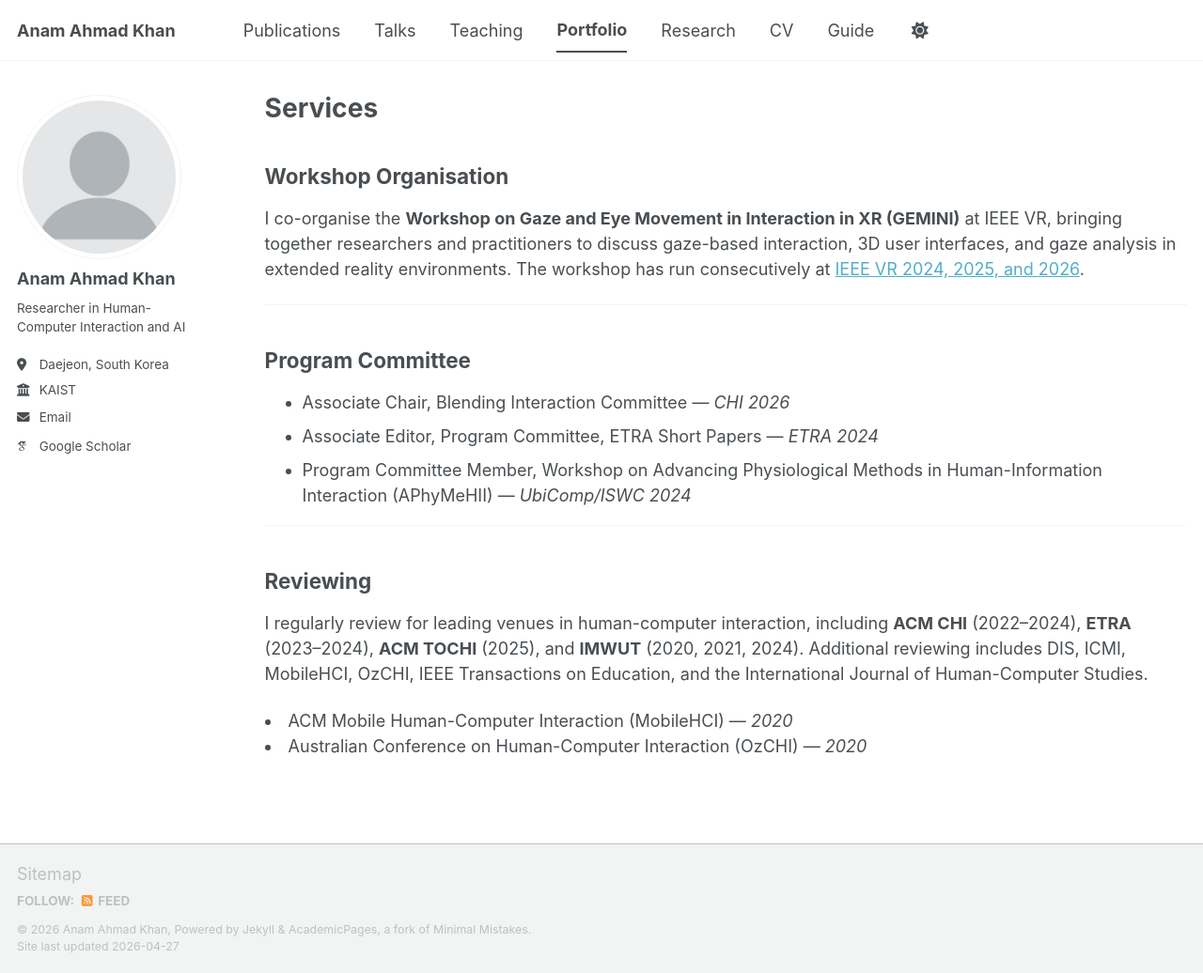
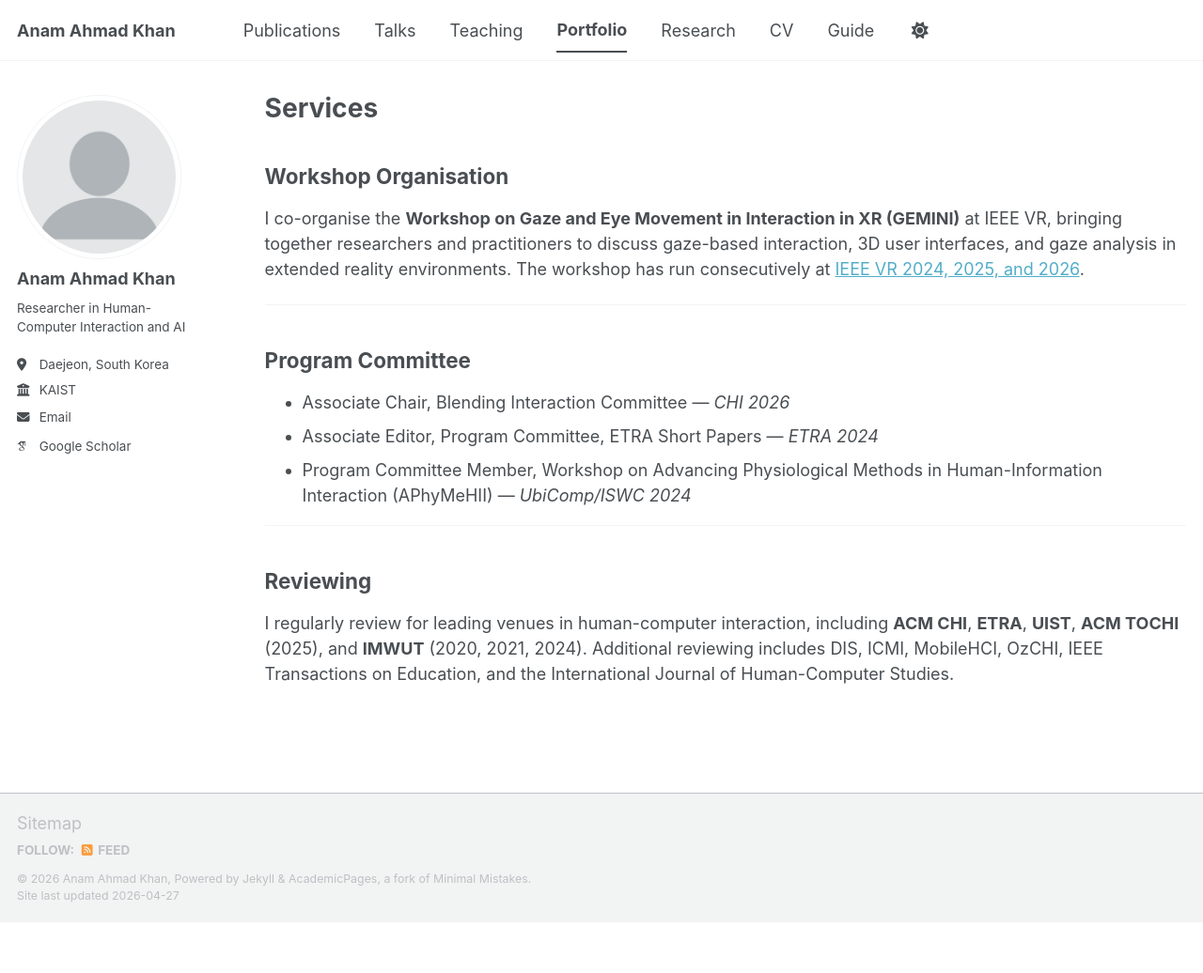
Before and after one commit to khananamahmad3-max/anamkhan.github.io, a Jekyll site: the page built from _pages/portfolio.html, in a window 1280 px wide and 1036 px high. Shown: the whole window at 94% size. Built offline with Jekyll 4.4.1, drawn with Linux system fonts in a browser that asks for light colours; some web fonts are replaced; a script bundle is joined from its source files by our own code; library files that are not in the unit come from our copies.

Commit message:
Update portfolio.html

```diff
--- a/_pages/portfolio.html
+++ b/_pages/portfolio.html
@@ -9,7 +9,7 @@ author_profile: true
 
 <h2>Workshop Organisation</h2>
 <p>
-I co-organise the <strong>Workshop on Gaze and Eye Movement in Interaction in XR (GEMINI)</strong> at IEEE VR, bringing together researchers and practitioners to discuss gaze-based interaction, 3D user interfaces, and gaze analysis in extended reality environments. The workshop has run consecutively at <a href="https://sites.google.com/view/wgemini/" target="_blank">IEEE VR 2024, 2025, and 2026</a>.
+I co-organise the <strong> Workshop on Gaze and Eye Movement in Interaction in XR (GEMINI)</strong> at IEEE VR, bringing together researchers and practitioners to discuss gaze-based interaction, 3D user interfaces, and gaze analysis in extended reality environments. The workshop has run consecutively at <a href="https://sites.google.com/view/wgemini/" target="_blank">IEEE VR 2024, 2025, and 2026</a>.
 </p>
 
 <hr>
@@ -23,10 +23,4 @@ I co-organise the <strong>Workshop on Gaze and Eye Movement in Interaction in XR
 
 <hr>
 
-<h2>Reviewing</h2>
-<p>
-I regularly review for leading venues in human-computer interaction, including <strong>ACM CHI</strong> (2022–2024), <strong>ETRA</strong> (2023–2024), <strong>ACM TOCHI</strong> (2025), and <strong>IMWUT</strong> (2020, 2021, 2024). Additional reviewing includes DIS, ICMI, MobileHCI, OzCHI, IEEE Transactions on Education, and the International Journal of Human-Computer Studies.
-</p>
-  <li>ACM Mobile Human-Computer Interaction (MobileHCI) — <em>2020</em></li>
-  <li>Australian Conference on Human-Computer Interaction (OzCHI) — <em>2020</em></li>
-</ul>
+<h2>Reviewing</h2> <p> I regularly review for leading venues in human-computer interaction, including <strong>ACM CHI</strong>, <strong>ETRA</strong>, <strong>UIST</strong>, <strong>ACM TOCHI</strong> (2025), and <strong>IMWUT</strong> (2020, 2021, 2024). Additional reviewing includes DIS, ICMI, MobileHCI, OzCHI, IEEE Transactions on Education, and the International Journal of Human-Computer Studies. </p>
```
